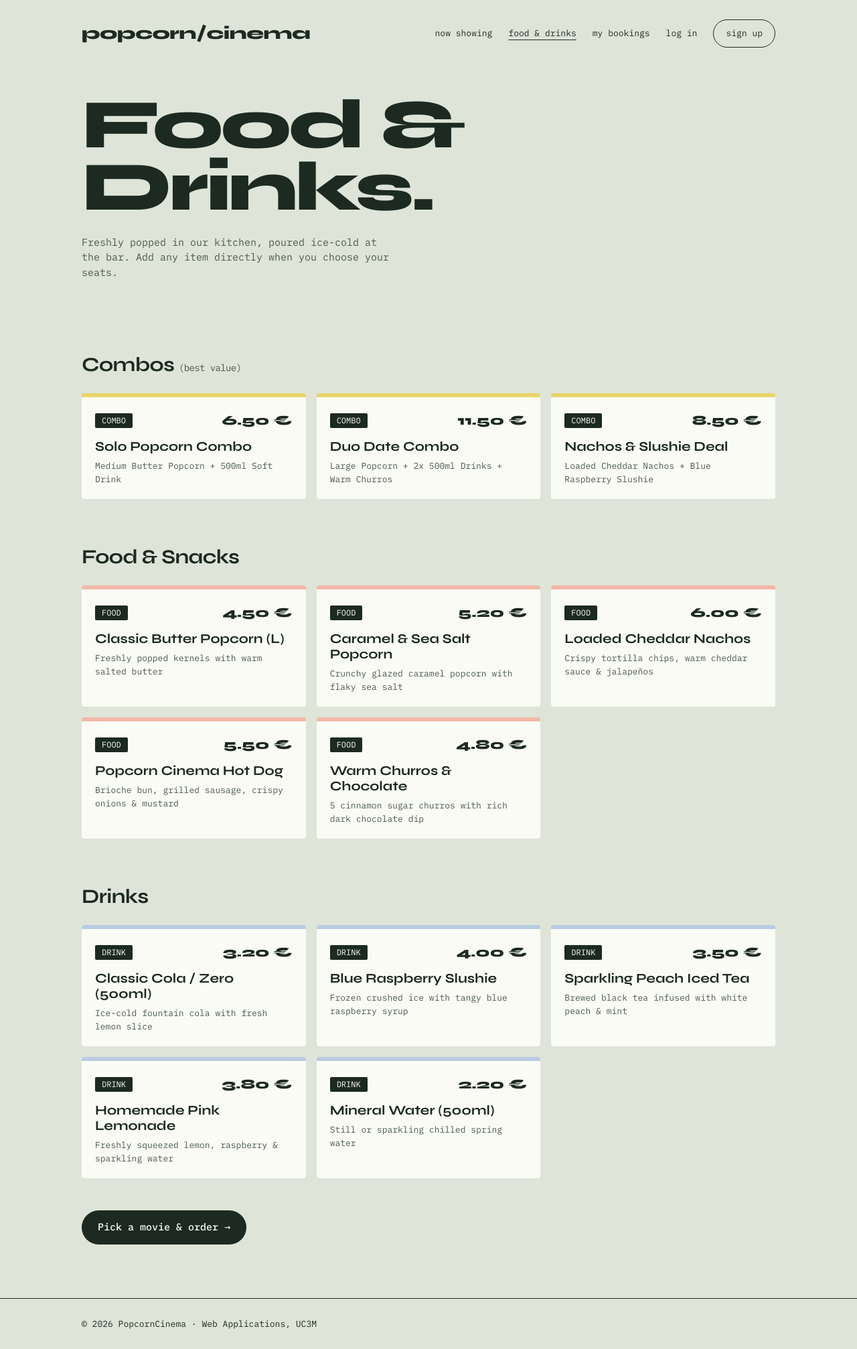
After one commit to sofmikh/UC3M-CINEMA-WEB-APPS-2, a Flask app: page /menu in a window 1280 px wide. The commit adds this page. Shown: the whole page at 67% size. Run offline with Flask 3, Linux system fonts and the light colour scheme; data comes from the database, SQL or seed files in the repository.

Commit message:
Add files via upload

```diff
--- a/cinema/main.py
+++ b/cinema/main.py
@@ -6,6 +6,15 @@ from flask_login import login_required, current_user
 from cinema import db, model
 
 bp = Blueprint("main", __name__)
+
+
+def format_day_label(d):
+    today = datetime.date.today()
+    if d == today:
+        return "Today"
+    if d == today + datetime.timedelta(days=1):
+        return "Tomorrow"
+    return d.strftime("%a %d %b")
 
 
 def demo_movies():
@@ -43,29 +52,151 @@ def demo_movies():
         poster_url="barbie.jpg",
     )
 
-    def today_at(hour, minute):
-        return datetime.datetime.now().replace(hour=hour, minute=minute, second=0, microsecond=0)
+    def day_at(days_ahead, hour, minute):
+        base = datetime.datetime.now().replace(hour=hour, minute=minute, second=0, microsecond=0)
+        return base + datetime.timedelta(days=days_ahead)
 
-    showtimes = [
-        model.Showtime(id=101, movie=love, screen=screen1, show_time=today_at(16, 30), price=8.00),
-        model.Showtime(id=102, movie=love, screen=screen2, show_time=today_at(19, 15), price=10.50),
-        model.Showtime(id=103, movie=love, screen=screen1, show_time=today_at(21, 45), price=8.00),
-        model.Showtime(id=201, movie=bola, screen=screen1, show_time=today_at(18, 0), price=8.00),
-        model.Showtime(id=202, movie=bola, screen=screen2, show_time=today_at(20, 30), price=10.50),
-        model.Showtime(id=203, movie=bola, screen=screen1, show_time=today_at(22, 50), price=8.00),
-        model.Showtime(id=301, movie=barbie, screen=screen3, show_time=today_at(16, 0), price=8.00),
-        model.Showtime(id=302, movie=barbie, screen=screen3, show_time=today_at(17, 45), price=8.00),
-    ]
+    schedule = {
+        love: [
+            [(screen1, 16, 30, 8.00), (screen2, 19, 15, 10.50), (screen1, 21, 45, 8.00)],
+            [(screen1, 15, 45, 8.00), (screen2, 18, 30, 10.50), (screen1, 21, 15, 8.00), (screen2, 23, 10, 10.50)],
+            [(screen1, 16, 0, 8.00), (screen2, 19, 0, 10.50), (screen1, 22, 0, 8.00)],
+            [(screen1, 17, 15, 8.00), (screen2, 20, 0, 10.50), (screen1, 22, 30, 8.00)],
+            [(screen1, 16, 30, 8.00), (screen2, 19, 30, 10.50), (screen1, 21, 45, 8.00)],
+        ],
+        bola: [
+            [(screen1, 18, 0, 8.00), (screen2, 20, 30, 10.50), (screen1, 22, 50, 8.00)],
+            [(screen1, 17, 30, 8.00), (screen2, 20, 15, 10.50), (screen1, 22, 45, 8.00)],
+            [(screen2, 18, 15, 10.50), (screen1, 21, 0, 8.00), (screen2, 23, 15, 10.50)],
+            [(screen1, 16, 45, 8.00), (screen2, 19, 45, 10.50), (screen1, 22, 15, 8.00)],
+            [(screen1, 18, 0, 8.00), (screen2, 20, 45, 10.50), (screen1, 23, 0, 8.00)],
+        ],
+        barbie: [
+            [(screen3, 16, 0, 8.00), (screen3, 17, 45, 8.00), (screen3, 19, 30, 8.00)],
+            [(screen3, 12, 0, 7.50), (screen3, 15, 30, 8.00), (screen3, 17, 30, 8.00), (screen3, 19, 30, 8.00)],
+            [(screen3, 12, 15, 7.50), (screen3, 16, 0, 8.00), (screen3, 18, 15, 8.00)],
+            [(screen3, 15, 45, 8.00), (screen3, 17, 45, 8.00), (screen3, 19, 45, 8.00)],
+            [(screen3, 12, 0, 7.50), (screen3, 16, 15, 8.00), (screen3, 18, 30, 8.00)],
+        ],
+    }
+
+    showtimes = []
+    for movie, days_list in schedule.items():
+        for day_offset, slots in enumerate(days_list):
+            for screen, hour, minute, price in slots:
+                showtimes.append(
+                    model.Showtime(
+                        movie=movie,
+                        screen=screen,
+                        show_time=day_at(day_offset, hour, minute),
+                        price=price,
+                    )
+                )
 
     return [love, bola, barbie], showtimes
 
 
-PACKAGES = [
-    {"id": 1, "name": "Solo Combo", "desc": "Medium Sweet Popcorn + 500ml Soft Drink", "price": 6.50},
-    {"id": 2, "name": "Duo Combo", "desc": "Large Popcorn + 2x 500ml Drinks + Sweet Candy", "price": 10.50},
-]
+def demo_food_items():
+    return [
+        # Combos
+        model.FoodItem(
+            name="Solo Popcorn Combo",
+            description="Medium Butter Popcorn + 500ml Soft Drink",
+            price=6.50,
+            category="combo",
+            is_package=True,
+        ),
+        model.FoodItem(
+            name="Duo Date Combo",
+            description="Large Popcorn + 2x 500ml Drinks + Warm Churros",
+            price=11.50,
+            category="combo",
+            is_package=True,
+        ),
+        model.FoodItem(
+            name="Nachos & Slushie Deal",
+            description="Loaded Cheddar Nachos + Blue Raspberry Slushie",
+            price=8.50,
+            category="combo",
+            is_package=True,
+        ),
+        # Food
+        model.FoodItem(
+            name="Classic Butter Popcorn (L)",
+            description="Freshly popped kernels with warm salted butter",
+            price=4.50,
+            category="food",
+            is_package=False,
+        ),
+        model.FoodItem(
+            name="Caramel & Sea Salt Popcorn",
+            description="Crunchy glazed caramel popcorn with flaky sea salt",
+            price=5.20,
+            category="food",
+            is_package=False,
+        ),
+        model.FoodItem(
+            name="Loaded Cheddar Nachos",
+            description="Crispy tortilla chips, warm cheddar sauce & jalapeños",
+            price=6.00,
+            category="food",
+            is_package=False,
+        ),
+        model.FoodItem(
+            name="Popcorn Cinema Hot Dog",
+            description="Brioche bun, grilled sausage, crispy onions & mustard",
+            price=5.50,
+            category="food",
+            is_package=False,
+        ),
+        model.FoodItem(
+            name="Warm Churros & Chocolate",
+            description="5 cinnamon sugar churros with rich dark chocolate dip",
+            price=4.80,
+            category="food",
+            is_package=False,
+        ),
+        # Drinks
+        model.FoodItem(
+            name="Classic Cola / Zero (500ml)",
+            description="Ice-cold fountain cola with fresh lemon slice",
+            price=3.20,
+            category="drink",
+            is_package=False,
+        ),
+        model.FoodItem(
+            name="Blue Raspberry Slushie",
+            description="Frozen crushed ice with tangy blue raspberry syrup",
+            price=4.00,
+            category="drink",
+            is_package=False,
+        ),
+        model.FoodItem(
+            name="Sparkling Peach Iced Tea",
+            description="Brewed black tea infused with white peach & mint",
+            price=3.50,
+            category="drink",
+            is_package=False,
+        ),
+        model.FoodItem(
+            name="Homemade Pink Lemonade",
+            description="Freshly squeezed lemon, raspberry & sparkling water",
+            price=3.80,
+            category="drink",
+            is_package=False,
+        ),
+        model.FoodItem(
+            name="Mineral Water (500ml)",
+            description="Still or sparkling chilled spring water",
+            price=2.20,
+            category="drink",
+            is_package=False,
+        ),
+    ]
+
 
 OCCUPIED_SEATS = []
+
 
 def occupied_seats_for(showtime_id):
     taken = list(OCCUPIED_SEATS)
@@ -85,27 +216,30 @@ def showtimes_for(movie_id):
     query = (
         db.select(model.Showtime)
         .where(model.Showtime.movie_id == movie_id)
-        .where(model.Showtime.show_time >= datetime.datetime.now())
         .order_by(model.Showtime.show_time)
     )
     return db.session.execute(query).scalars().all()
+
+
+def get_menu_sections():
+    items = db.session.execute(
+        db.select(model.FoodItem).order_by(model.FoodItem.id)
+    ).scalars().all()
+    combos = [i for i in items if i.category == "combo"]
+    foods = [i for i in items if i.category == "food"]
+    drinks = [i for i in items if i.category == "drink"]
+    return combos, foods, drinks
 
 
 def booking_to_dict(b):
     showtime = b.showtime
     show_dt = showtime.show_time
 
-    if show_dt.date() == datetime.date.today():
-        day = "Today"
-    else:
-        day = show_dt.strftime("%d/%m")
+    day = format_day_label(show_dt.date())
 
-    # la comida guardada en booking_food_items
     food = []
     for item in b.food_items:
-        for pkg in PACKAGES:
-            if pkg["id"] == item.food_item_id:
-                food.append(f"{item.quantity}x {pkg['name']}")
+        food.append(f"{item.quantity}x {item.food_item.name}")
 
     return {
         "id": f"BK-{b.id}",
@@ -120,8 +254,41 @@ def booking_to_dict(b):
 
 @bp.route("/")
 def index():
-    movies = db.session.execute(db.select(model.Movie)).scalars().all()
-    return render_template("main/index.html", movies=movies)
+    movies = db.session.execute(db.select(model.Movie).order_by(model.Movie.id)).scalars().all()
+    all_showtimes = db.session.execute(
+        db.select(model.Showtime).order_by(model.Showtime.show_time)
+    ).scalars().all()
+
+    available_dates = sorted({st.show_time.date() for st in all_showtimes})
+    days = [
+        {"iso": d.isoformat(), "label": format_day_label(d), "sub": d.strftime("%d %b")}
+        for d in available_dates
+    ]
+
+    day_param = request.args.get("day")
+    selected_date = None
+    if day_param:
+        try:
+            selected_date = datetime.date.fromisoformat(day_param)
+        except ValueError:
+            selected_date = None
+
+    if selected_date not in available_dates:
+        selected_date = available_dates[0] if available_dates else datetime.date.today()
+
+    showtimes_by_movie = {}
+    for st in all_showtimes:
+        if st.show_time.date() == selected_date:
+            showtimes_by_movie.setdefault(st.movie_id, []).append(st)
+
+    return render_template(
+        "main/index.html",
+        movies=movies,
+        days=days,
+        selected_day=selected_date.isoformat(),
+        selected_day_label=format_day_label(selected_date),
+        showtimes_by_movie=showtimes_by_movie,
+    )
 
 
 @bp.route("/movie/<int:movie_id>")
@@ -129,10 +296,35 @@ def movie_detail(movie_id):
     movie = db.session.get(model.Movie, movie_id)
     if movie is None:
         abort(404)
+
+    all_showtimes = showtimes_for(movie_id)
+    grouped = {}
+    for st in all_showtimes:
+        d = st.show_time.date()
+        if d not in grouped:
+            grouped[d] = {
+                "iso": d.isoformat(),
+                "label": format_day_label(d),
+                "sub": d.strftime("%d %b"),
+                "showtimes": [],
+            }
+        grouped[d]["showtimes"].append(st)
+
     return render_template(
         "main/movie_detail.html",
         movie=movie,
-        showtimes=showtimes_for(movie_id),
+        days_grouped=list(grouped.values()),
+    )
+
+
+@bp.route("/menu")
+def menu():
+    combos, foods, drinks = get_menu_sections()
+    return render_template(
+        "main/menu.html",
+        combos=combos,
+        foods=foods,
+        drinks=drinks,
     )
 
 
@@ -142,11 +334,15 @@ def seats(showtime_id):
     if showtime is None:
         abort(404)
     movie = showtime.movie
+    combos, foods, drinks = get_menu_sections()
     return render_template(
         "main/seats.html",
         movie=movie,
         showtime=showtime,
-        packages=PACKAGES,
+        day_label=format_day_label(showtime.show_time.date()),
+        combos=combos,
+        foods=foods,
+        drinks=drinks,
         rows="ABCDEFGH",
         seats_per_row=12,
         occupied=occupied_seats_for(showtime_id),
@@ -156,7 +352,6 @@ def seats(showtime_id):
 @bp.route("/bookings", methods=["GET", "POST"])
 @login_required
 def bookings():
-
     if request.method == "POST":
         chosen_seats = request.form.getlist("seats")
         showtime_id = request.form.get("showtime_id", type=int)
@@ -168,18 +363,16 @@ def bookings():
                 if seat in taken:
                     abort(400)
 
-            # price of the seats
             total = len(chosen_seats) * showtime.price
 
-            # foood
+            all_food_items = db.session.execute(db.select(model.FoodItem)).scalars().all()
             food_lines = []
-            for pkg in PACKAGES:
-                qty = request.form.get(f"package_{pkg['id']}", default=0, type=int)
-                if qty > 0:
-                    food_lines.append((pkg, qty))
-                    total += qty * pkg["price"]
+            for fi in all_food_items:
+                qty = request.form.get(f"food_{fi.id}", default=0, type=int)
+                if qty and qty > 0:
+                    food_lines.append((fi, qty))
+                    total += qty * fi.price
 
-            #booking
             booking = model.Booking(
                 user_id=current_user.id,
                 showtime_id=showtime.id,
@@ -189,23 +382,20 @@ def bookings():
             )
             db.session.add(booking)
 
-            # comida booking_food_items
-            for pkg, qty in food_lines:
+            for fi, qty in food_lines:
                 item = model.BookingFoodItem(
                     booking=booking,
-                    food_item_id=pkg["id"],
+                    food_item_id=fi.id,
                     quantity=qty,
-                    price_per_unit=pkg["price"],
+                    price_per_unit=fi.price,
                 )
                 db.session.add(item)
 
             for seat in chosen_seats:
                 db.session.add(model.BookingSeat(booking=booking, seat=seat))
 
-            # we save everything to the database
             db.session.commit()
 
-        # redirect
         return redirect(url_for("main.bookings"))
 
     query = (
@@ -215,10 +405,6 @@ def bookings():
     )
     user_bookings = db.session.execute(query).scalars().all()
 
-    my_bookings = []
-    for b in user_bookings:
-        info = booking_to_dict(b)
-        if info is not None:
-            my_bookings.append(info)
+    my_bookings = [booking_to_dict(b) for b in user_bookings]
 
     return render_template("main/bookings.html", bookings=my_bookings)
--- a/cinema/model.py
+++ b/cinema/model.py
@@ -71,6 +71,7 @@ class FoodItem(db.Model):
     name: Mapped[str] = mapped_column(String(64))
     description: Mapped[str] = mapped_column(String(256), server_default="")
     price: Mapped[float] = mapped_column(Float)
+    category: Mapped[str] = mapped_column(String(32), server_default="food")
     is_package: Mapped[bool] = mapped_column(default=False)  # True si es un combo con entrada
 
 
--- a/cinema/static/cinema.css
+++ b/cinema/static/cinema.css
@@ -477,7 +477,7 @@ footer p {
 .summary-data {
     margin: 0;
     display: grid;
-    grid-template-columns: repeat(3, minmax(0, 1fr));
+    grid-template-columns: repeat(2, minmax(0, 1fr));
     gap: 12px;
 }
 .summary-data dt { font-size: 11px; color: var(--muted); }
@@ -550,7 +550,131 @@ input[type="number"] {
     border-radius: 4px;
 }
 
-/* ---------- 9. Móvil ---------- */
+/* ---------- 9. Selector de días y menú de comida ---------- */
+.day-picker {
+    display: flex;
+    flex-wrap: wrap;
+    align-items: center;
+    gap: 10px;
+    margin-bottom: 28px;
+}
+
+.day-picker-label {
+    font-size: 12px;
+    color: var(--muted);
+    margin-right: 4px;
+}
+
+.day-pill {
+    display: inline-flex;
+    flex-direction: column;
+    align-items: flex-start;
+    gap: 2px;
+    padding: 8px 16px;
+    background: var(--paper);
+    color: var(--ink);
+    border: 1.5px solid var(--ink);
+    border-radius: 6px;
+    font-family: var(--font-text);
+    text-decoration: none;
+    cursor: pointer;
+}
+
+.day-pill:hover {
+    background: var(--yellow);
+}
+
+.day-pill.active {
+    background: var(--ink);
+    color: var(--paper);
+}
+
+.day-pill-main {
+    font-size: 13px;
+    font-weight: 500;
+    line-height: 1.1;
+}
+
+.day-pill-sub {
+    font-size: 11px;
+    opacity: 0.75;
+}
+
+.see-all-days {
+    margin-left: auto;
+    font-size: 12px;
+    color: var(--muted);
+    text-decoration: none;
+}
+
+.see-all-days:hover {
+    color: var(--ink);
+    text-decoration: underline;
+}
+
+.showtime-day {
+    font-size: 11px;
+    color: var(--muted);
+    text-transform: uppercase;
+    letter-spacing: 0.04em;
+}
+
+.menu-sections {
+    display: flex;
+    flex-direction: column;
+    gap: 16px;
+}
+
+.menu-grid {
+    display: grid;
+    grid-template-columns: repeat(auto-fill, minmax(260px, 1fr));
+    gap: 16px;
+}
+
+.menu-card {
+    display: flex;
+    flex-direction: column;
+    gap: 8px;
+    padding: 20px;
+    background: var(--paper);
+    border-radius: 4px;
+    border-top: 6px solid var(--yellow);
+}
+
+.menu-card-food { border-top-color: var(--pink); }
+.menu-card-drink { border-top-color: var(--blue); }
+.menu-card-combo { border-top-color: var(--yellow); }
+
+.menu-card-top {
+    display: flex;
+    justify-content: space-between;
+    align-items: center;
+}
+
+.menu-price {
+    font-family: var(--font-display);
+    font-weight: 800;
+    font-size: 20px;
+}
+
+.menu-name {
+    margin: 4px 0 0;
+    font-family: var(--font-display);
+    font-weight: 700;
+    font-size: 20px;
+    line-height: 1.15;
+}
+
+.menu-desc {
+    font-size: 13px;
+    color: var(--muted);
+}
+
+.menu-cta {
+    margin-top: 48px;
+}
+
+/* ---------- 10. Móvil ---------- */
 @media (max-width: 640px) {
     .navbar, .container { padding-left: 16px; padding-right: 16px; }
 
--- a/cinema/templates/base.html
+++ b/cinema/templates/base.html
@@ -16,6 +16,7 @@
         <nav aria-label="Main">
             <ul class="nav-links">
                 <li><a href="{{ url_for('main.index') }}" class="{{ 'active' if request.endpoint == 'main.index' }}">now showing</a></li>
+                <li><a href="{{ url_for('main.menu') }}" class="{{ 'active' if request.endpoint == 'main.menu' }}">food &amp; drinks</a></li>
                 <li><a href="{{ url_for('main.bookings') }}" class="{{ 'active' if request.endpoint == 'main.bookings' }}">my bookings</a></li>
                 {% if current_user.is_authenticated %}
                     <li><span class="nav-user">hi, {{ current_user.name }}</span></li>
--- /dev/null
+++ b/cinema/templates/main/menu.html
@@ -0,0 +1,64 @@
+{% extends 'base.html' %}
+
+{% block title %}Food &amp; Drinks Menu · Popcorn Cinema{% endblock %}
+
+{% block content %}
+    <section class="hero">
+        <h1>Food &amp;<br>Drinks.</h1>
+        <p>Freshly popped in our kitchen, poured ice-cold at the bar. Add any item directly when you choose your seats.</p>
+    </section>
+
+    <div class="menu-sections">
+        <section class="menu-section">
+            <h2 class="section-title">Combos <span class="optional">(best value)</span></h2>
+            <div class="menu-grid">
+                {% for item in combos %}
+                <article class="menu-card menu-card-combo">
+                    <div class="menu-card-top">
+                        <span class="badge">COMBO</span>
+                        <span class="menu-price">{{ "%.2f"|format(item.price) }} €</span>
+                    </div>
+                    <h3 class="menu-name">{{ item.name }}</h3>
+                    <p class="menu-desc">{{ item.description }}</p>
+                </article>
+                {% endfor %}
+            </div>
+        </section>
+
+        <section class="menu-section">
+            <h2 class="section-title">Food &amp; Snacks</h2>
+            <div class="menu-grid">
+                {% for item in foods %}
+                <article class="menu-card menu-card-food">
+                    <div class="menu-card-top">
+                        <span class="badge">FOOD</span>
+                        <span class="menu-price">{{ "%.2f"|format(item.price) }} €</span>
+                    </div>
+                    <h3 class="menu-name">{{ item.name }}</h3>
+                    <p class="menu-desc">{{ item.description }}</p>
+                </article>
+                {% endfor %}
+            </div>
+        </section>
+
+        <section class="menu-section">
+            <h2 class="section-title">Drinks</h2>
+            <div class="menu-grid">
+                {% for item in drinks %}
+                <article class="menu-card menu-card-drink">
+                    <div class="menu-card-top">
+                        <span class="badge">DRINK</span>
+                        <span class="menu-price">{{ "%.2f"|format(item.price) }} €</span>
+                    </div>
+                    <h3 class="menu-name">{{ item.name }}</h3>
+                    <p class="menu-desc">{{ item.description }}</p>
+                </article>
+                {% endfor %}
+            </div>
+        </section>
+    </div>
+
+    <div class="menu-cta">
+        <a href="{{ url_for('main.index') }}" class="btn-primary">Pick a movie &amp; order →</a>
+    </div>
+{% endblock %}
```
Also changed, not shown: cinema/__init__.py (+12 -0 lines), cinema/templates/main/index.html (+17 -3 lines), cinema/templates/main/movie_detail.html (+41 -3 lines), cinema/templates/main/seats.html (+49 -35 lines).
